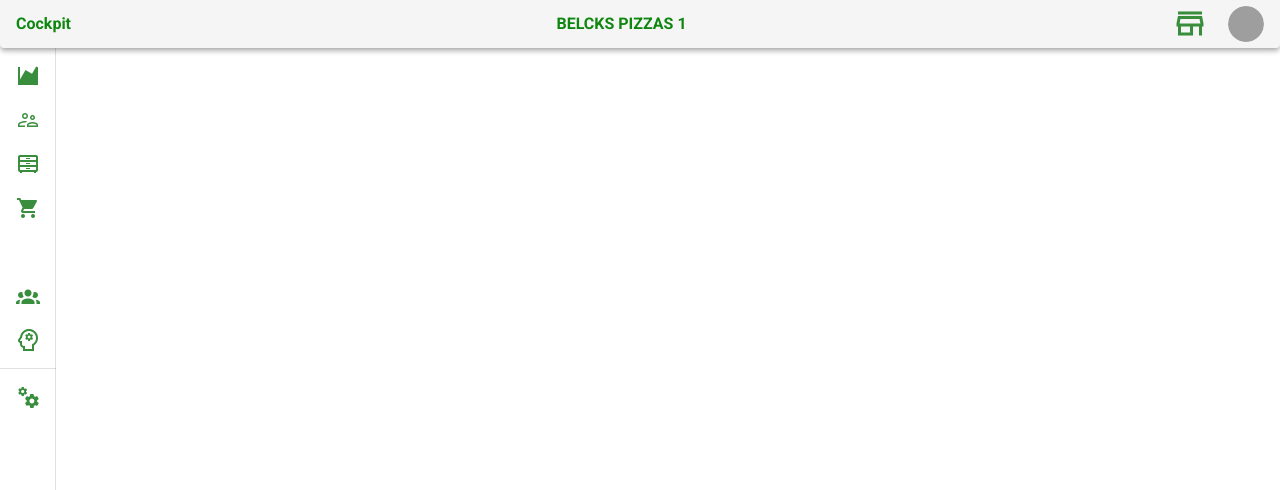
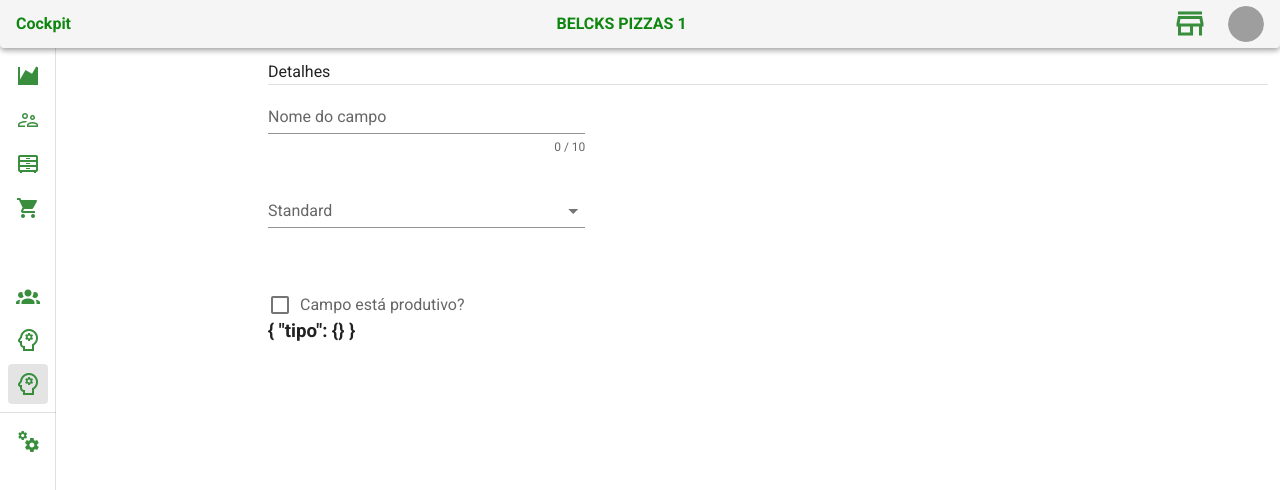
Before and after one commit to gmsdev04/beststore-cockpit, a Vue app: page /campos-padroes/novo in a window 1280 px wide. Shown: the top 490 px of the page. Built offline with nearby package versions, Linux system fonts and the light colour scheme; no server answers; grey boxes are pictures that could not be loaded.

Commit message:
incluindo progresso

```diff
--- a/src/components/templates/LeftMenu.vue
+++ b/src/components/templates/LeftMenu.vue
@@ -87,6 +87,12 @@ export default {
                     color: 'green darken-2',
                     to: '/negocios'
                 },
+                {
+                    title: 'Campos padrões',
+                    icon: 'mdi-head-cog-outline',
+                    color: 'green darken-2',
+                    to: '/campos-padroes'
+                },
             ]
         }
     }
--- a/src/main.js
+++ b/src/main.js
@@ -3,7 +3,6 @@ import App from './App.vue'
 import vuetify from './plugins/vuetify';
 import router from './router/router'
 import './plugins/axios'
-
 Vue.config.productionTip = false
 
 new Vue({
--- a/src/router/router.js
+++ b/src/router/router.js
@@ -1,6 +1,5 @@
 import Vue from 'vue'
 import VueRouter from 'vue-router'
-import HelloWorld from '../components/HelloWorld.vue'
 import Agora from '../views/Agora.vue'
 import Estoque from '../views/Estoque.vue'
 import Vendas from '../views/Vendas.vue'
@@ -11,7 +10,8 @@ import ConsultarUsuarios from '../views/usuarios/ConsultarUsuarios.vue'
 import NegociosLista from '../views/negocios/NegociosLista.vue'
 import NegociosDetalhes from '../views/negocios/detalhes/NegociosDetalhes.vue'
 import NegociosNovo from '../views/negocios/novo/NegociosNovo.vue'
-
+import CamposPadroes from '../views/campos-padroes/CamposPadroes.vue'
+import CamposPadroesDetalhes from '../views/campos-padroes/CamposPadroesDetalhes.vue'
 
 Vue.use(VueRouter)
 
@@ -61,8 +61,15 @@ const routes = [
     props: true
   },
   {
-    path: '/helloWorld',
-    component: HelloWorld
+    name: 'camposPadroes',
+    path: '/campos-padroes',
+    component: CamposPadroes,
+  },
+  {
+    name:'camposPadroes.detalhes',
+    path:"/campos-padroes/:id",
+    component:CamposPadroesDetalhes,
+    props: true
   }
 ]
 
--- /dev/null
+++ b/src/views/campos-padroes/CamposPadroes.vue
@@ -0,0 +1,65 @@
+<template>
+    <div class="campos-padroes">
+        <v-layout column justify-center align-center>
+            <v-flex xs12 sm8 md6>
+                Campos padrões
+            </v-flex>
+        </v-layout>
+        <v-row>
+            <v-spacer></v-spacer>
+            <v-btn class="mb-2 mr-4" small right color="green"> Novo</v-btn>
+
+        </v-row>
+        <v-divider></v-divider>
+        <v-simple-table>
+            <template v-slot:default>
+                <thead>
+                    <tr>
+                        <th class="text-left">
+                            Nome do campo
+                        </th>
+                        <th class="text-left">
+                            Tipo
+                        </th>
+                        <th class="text-left">
+                            Produtivo
+                        </th>
+                    </tr>
+                </thead>
+                <tbody>
+                    <tr v-for="campoDaVez in camposPadroes" :key="campoDaVez.nome" @click="detalhes(campoDaVez.id)">
+                        <td>{{ campoDaVez.nome }}</td>
+                        <td>{{ campoDaVez.tipo.nome }}</td>
+                        <td>{{ campoDaVez.produtivo ? 'Sim' : 'Não' }}</td>
+                    </tr>
+                </tbody>
+            </template>
+        </v-simple-table>
+
+    </div>
+</template>
+
+<script>
+export default {
+    data(){
+        return {
+            camposPadroes : []
+        }
+    },
+    methods: {
+        detalhes(id){
+            this.$router.push({name:'camposPadroes.detalhes',params:{id}})
+        }
+    },
+    created(){
+        this.$http.get("campos-padroes")
+        .then(res => {
+            this.camposPadroes = res.data
+        })
+    }
+}
+</script>
+
+<style>
+
+</style>
--- /dev/null
+++ b/src/views/campos-padroes/CamposPadroesDetalhes.vue
@@ -0,0 +1,63 @@
+<template>
+    <div class="campos-padroes-detalhes">
+        <v-layout column >
+            <v-flex xs12 sm8 md6>
+                Detalhes
+            </v-flex>
+        </v-layout>
+        <v-divider/>
+        <v-form  readonly>
+            <v-row>
+                <v-col cols="12" md="4">
+                    <v-text-field
+                        v-model="campoPadrao.nome"
+                        :counter="10"
+                        label="Nome do campo" required
+                        small>
+                    </v-text-field>
+                </v-col>
+            </v-row>
+
+            <v-row>
+                <v-col cols="12" md="4">
+                    <v-select
+                       :items="items"
+                       label="Standard"
+                    ></v-select>
+                </v-col>
+            </v-row>
+
+            <v-row>
+                <v-col cols="12" md="4">
+                     <v-checkbox label="Campo está produtivo?" color="success" v-model="campoPadrao.produtivo"
+                        hide-details>
+                    </v-checkbox>
+                </v-col>
+            </v-row>
+        </v-form>
+
+         <h3>{{ campoPadrao }}</h3>
+    </div>
+</template>
+
+<script>
+export default {
+    props:['id'],
+    data(){
+        return {
+            campoPadrao : {tipo:{}},
+             items: ['Foo', 'Bar', 'Fizz', 'Buzz']
+        }
+    },
+    created(){
+        this.$http.get("campos-padroes/"+this.id)
+        .then(res => {
+            this.campoPadrao = res.data
+        })
+    }
+}
+</script>
+
+<style>
+
+</style>
--- a/src/views/negocios/detalhes/NegociosDetalhes.vue
+++ b/src/views/negocios/detalhes/NegociosDetalhes.vue
@@ -2,17 +2,25 @@
     <div class="negocios-detalhe">
         <v-layout column justify-center align-center>
             <v-flex xs12 sm8 md6>
-                Detalhes do negócio <strong>{{negocio.nome}}</strong>
+                Detalhes do negócio
             </v-flex>
         </v-layout>
         <v-divider> </v-divider>
-        <v-expansion-panels v-model="detalheIsOpen" accordion mandatory>
+
+             <transition mode="in-out" leave-active-class="animate__animated animate__fadeOut" v-if="negocio == undefined">
+                <v-progress-linear indeterminate color="green">
+
+
+                </v-progress-linear>
+            </transition>
+            <v-expansion-panels accordion  :disabled="negocio == undefined" >
                 <v-expansion-panel>
-                <v-expansion-panel-header>
+
+                    <v-expansion-panel-header >
                         Detalhes
                     </v-expansion-panel-header>
 
-                <v-expansion-panel-content>
+                    <v-expansion-panel-content  v-if="negocio != undefined">
                             <v-form>
                                 <v-row>
                                     <v-col cols="12" sm="6" md="3">
@@ -20,13 +28,15 @@
                                         </v-text-field>
                                     </v-col>
 
-                            <v-checkbox label="Ativo para o mundo" color="success" v-model="negocio.ativo" hide-details>
+                                    <v-checkbox label="Ativo para o mundo" color="success" v-model="negocio.ativo"
+                                        hide-details>
                                     </v-checkbox>
                                 </v-row>
 
                                 <v-row>
                                     <v-col cols="12" md="6">
-                                <v-textarea v-model="negocio.descricao" name="input-7-1" label="Descrição do negócio">
+                                        <v-textarea v-model="negocio.descricao" name="input-7-1"
+                                            label="Descrição do negócio">
                                         </v-textarea>
                                     </v-col>
 
@@ -40,9 +50,11 @@
                                 </v-row>
                             </v-form>
                     </v-expansion-panel-content>
+
+
+
                 </v-expansion-panel>
             </v-expansion-panels>
-
     </div>
 </template>
 
@@ -51,7 +63,7 @@
         props: ['id'],
         data() {
             return {
-                negocio: {}
+                negocio: undefined
             }
         },
         created() {
@@ -65,7 +77,6 @@
                 console.log('salvo')
                 this.$http.patch('negocios/' + this.negocio.id, this.negocio)
                     .then(() => {})
-                this.detalheIsOpen = false
             }
         }
     }
```
Also changed, not shown: database.json (+20 -0 lines), src/components/templates/NavBar.vue (line endings or trailing spaces). Lines whose indentation alone changed are shown as unchanged.
